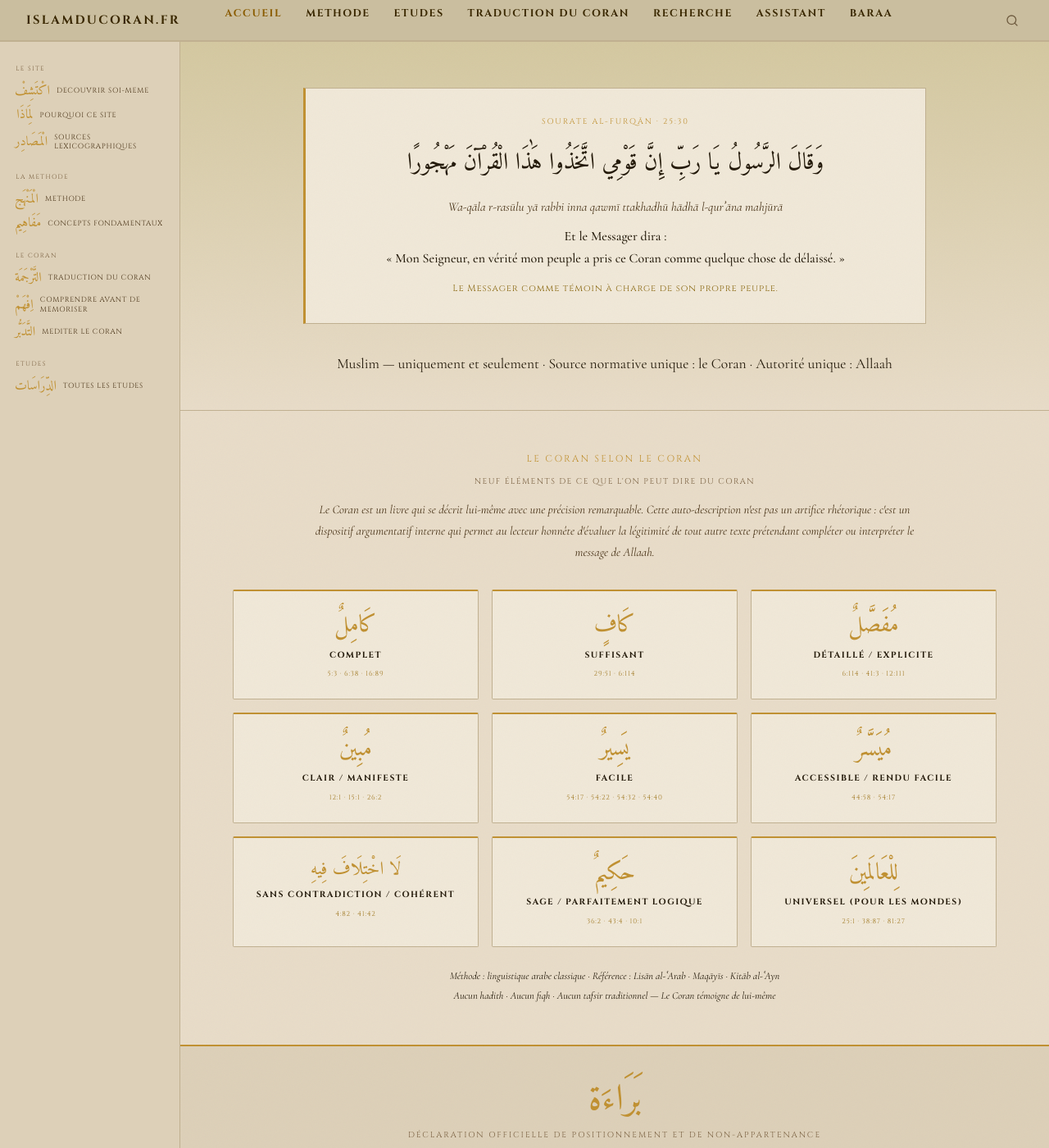
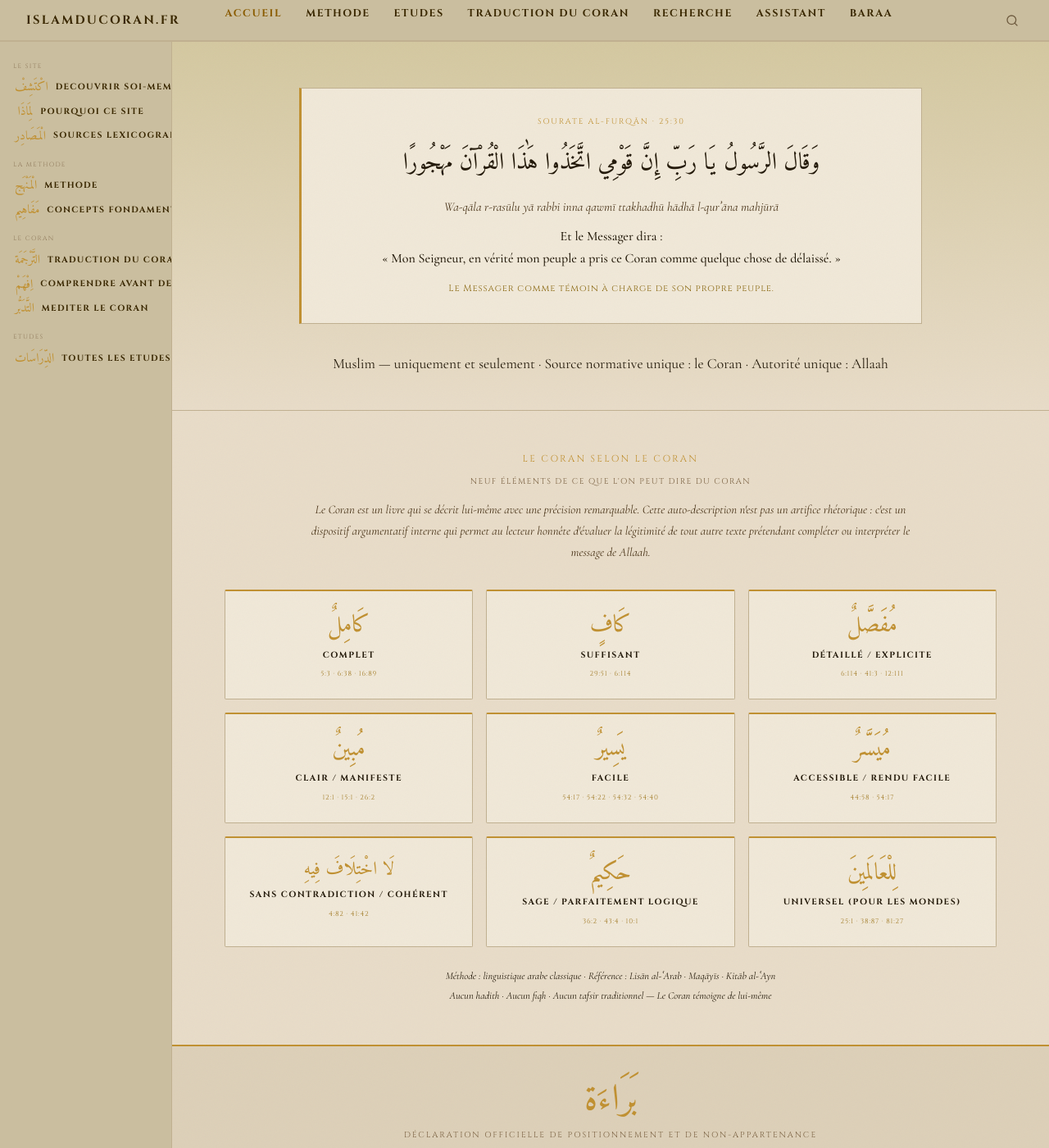
Before and after one commit to Makhuwcoder/islamducoran, a Jekyll site: the page built from index.md, in a window 1280 px wide and 1400 px high. Shown: the whole window at 82% size. Built offline with Jekyll 4.4.1, drawn with Linux system fonts in a browser that asks for light colours.

Commit message:
Sidebar: polices et couleurs harmonisées avec nav horizontale

```diff
--- a/assets/css/main.scss
+++ b/assets/css/main.scss
@@ -1409,55 +1409,55 @@ tr:nth-child(even) td { background: var(--bg2); }
    SIDEBAR NAVIGATION VERTICALE
    ══════════════════════════════════════════════════════════════ */
 
-/* ── Layout global avec sidebar ── */
 .page-layout {
   display: flex;
   min-height: calc(100vh - var(--nav-h, 56px));
 }
-
-.page-main {
-  flex: 1;
-  min-width: 0;
-}
-
-/* ── Sidebar ── */
+.page-main { flex: 1; min-width: 0; }
+
+/* ── Sidebar container ── */
 .site-sidebar {
-  width: 220px;
+  width: 210px;
   flex-shrink: 0;
-  background: var(--bg2);
+  background: var(--bg-nav, #c8bc9ced);
   border-right: 1px solid var(--bg5);
   position: sticky;
   top: var(--nav-h, 56px);
   height: calc(100vh - var(--nav-h, 56px));
   overflow-y: auto;
   overflow-x: hidden;
-  transition: width .25s ease;
   z-index: 40;
 }
-
 .site-sidebar::-webkit-scrollbar { width: 3px; }
 .site-sidebar::-webkit-scrollbar-thumb { background: var(--bg5); }
 
-/* ── Toggle button (visible uniquement sur mobile/condensé) ── */
+/* ── Toggle (mobile only) ── */
 .sidebar-toggle {
   display: none;
   background: transparent;
   border: none;
   cursor: pointer;
   color: var(--or3);
-  padding: .8rem 1rem;
+  padding: .7rem 1rem;
   width: 100%;
   text-align: left;
-}
-
-/* ── Sidebar nav groups ── */
-.sidebar-nav {
-  padding: 1rem 0 2rem;
-}
-
-.sidebar-group {
-  margin-bottom: .5rem;
-}
+  align-items: center;
+  gap: .5rem;
+}
+.sidebar-toggle::after {
+  content: 'Navigation';
+  font-family: var(--font-titre);
+  font-size: .6rem;
+  letter-spacing: .13em;
+  text-transform: uppercase;
+  color: #3a2800;
+  font-weight: 700;
+}
+
+/* ── Nav groups ── */
+.sidebar-nav { padding: .8rem 0 2rem; }
+
+.sidebar-group { margin-bottom: .2rem; }
 
 .sidebar-group__title {
   font-family: var(--font-titre);
@@ -1465,60 +1465,57 @@ tr:nth-child(even) td { background: var(--bg2); }
   letter-spacing: .18em;
   text-transform: uppercase;
   color: var(--texte3);
-  padding: .6rem 1.2rem .3rem;
+  padding: .6rem 1rem .25rem;
   display: block;
-}
-
+  opacity: .7;
+}
+
+/* ── Links — same style as top nav links ── */
 .sidebar-link {
   display: flex;
   align-items: center;
-  gap: .5rem;
-  padding: .42rem 1.2rem .42rem 1rem;
+  gap: .55rem;
+  padding: .45rem 1rem;
   text-decoration: none;
   border-left: 2px solid transparent;
-  transition: background .15s, border-color .15s, color .15s;
-  cursor: pointer;
-}
-
+  transition: background .15s, border-color .15s;
+}
 .sidebar-link:hover {
-  background: var(--bg3);
+  background: rgba(0,0,0,.06);
   border-left-color: var(--or3);
 }
-
 .sidebar-link.active {
-  background: var(--bg3);
+  background: rgba(0,0,0,.08);
   border-left-color: var(--or3);
 }
-
 .sidebar-link.active .sidebar-label {
   color: var(--or3);
   font-weight: 700;
 }
-
 .sidebar-ar {
   font-family: var(--font-arabe);
-  font-size: 1rem;
+  font-size: .95rem;
   color: var(--or3);
   line-height: 1;
   min-width: 1.4rem;
   text-align: right;
   flex-shrink: 0;
 }
-
+/* Same font/size/color/weight as top nav */
 .sidebar-label {
   font-family: var(--font-titre);
-  font-size: .55rem;
-  letter-spacing: .08em;
-  text-transform: uppercase;
-  color: var(--texte2);
+  font-size: .65rem;
+  letter-spacing: .13em;
+  text-transform: uppercase;
+  color: #3a2800;
+  font-weight: 700;
   line-height: 1.3;
-}
-
-/* ── Responsive: sidebar cachée sur mobile ── */
+  white-space: nowrap;
+}
+
+/* ── Responsive ── */
 @media (max-width: 900px) {
-  .page-layout {
-    flex-direction: column;
-  }
+  .page-layout { flex-direction: column; }
   .site-sidebar {
     width: 100%;
     height: auto;
@@ -1527,31 +1524,11 @@ tr:nth-child(even) td { background: var(--bg2); }
     border-right: none;
     border-bottom: 1px solid var(--bg5);
   }
-  .sidebar-toggle {
-    display: flex;
-    align-items: center;
-    gap: .5rem;
-  }
-  .sidebar-toggle::after {
-    content: 'Navigation';
-    font-family: var(--font-titre);
-    font-size: .55rem;
-    letter-spacing: .1em;
-    text-transform: uppercase;
-    color: var(--or3);
-  }
-  .sidebar-nav {
-    display: none;
-    padding: .5rem 0 1rem;
-  }
-  .site-sidebar.open .sidebar-nav {
-    display: block;
-  }
-  .site-sidebar.open .sidebar-toggle {
-    border-bottom: 1px solid var(--bg5);
-  }
-}
-
+  .sidebar-toggle { display: flex; }
+  .sidebar-nav { display: none; padding: .4rem 0 .8rem; }
+  .site-sidebar.open .sidebar-nav { display: block; }
+  .site-sidebar.open .sidebar-toggle { border-bottom: 1px solid var(--bg5); }
+}
 @media (min-width: 901px) {
   .sidebar-nav { display: block !important; }
 }
```
